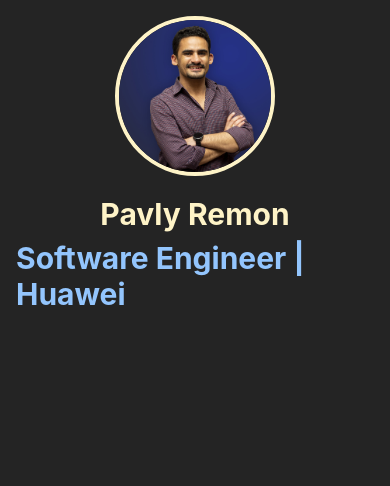
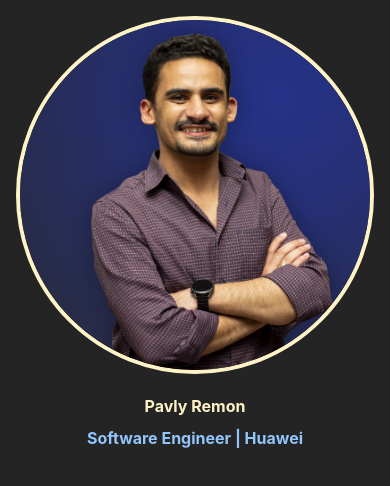
Before and after one commit to pavly-remon/pi-code-website, a Vue app: page / in a window 390 px wide. Shown: the top 486 px of the page. Built offline with nearby package versions, Linux system fonts and the light colour scheme.

Commit message:
HomeView.vue Responsive

```diff
--- a/src/views/HomeView.vue
+++ b/src/views/HomeView.vue
@@ -1,8 +1,9 @@
 <template>
   <div class="home-view">
-    <img class="rounded-full w-40 h-40 border-4 border-amber-100 mb-5" src="../assets/HW_img.jpg" alt="Profile Picture">
-    <p class="text-3xl font-bold mb-2 text-amber-100">{{ title }}</p>
-    <p class="text-3xl font-bold text-blue-300">{{ Position }}</p>
+    <img class="rounded-full xl:w-40 xl:h-40 xs:w-24 xs:h-24 border-4 border-amber-100 mb-5" src="../assets/HW_img.jpg"
+         alt="Profile Picture">
+    <p class="xl:text-4xl sm:text-2xl font-bold mb-2 text-amber-100">{{ title }}</p>
+    <p class="xl:text-4xl sm:text-2xl font-bold text-blue-300">{{ Position }}</p>
   </div>
 </template>
 <script>
--- a/tailwind.config.js
+++ b/tailwind.config.js
@@ -5,7 +5,14 @@ export default {
         "./src/**/*.{vue,js,ts,jsx,tsx}",
     ],
     theme: {
-    extend: {},
+        screens: {
+            'xs': '400px',
+            'sm': '640px',
+            'md': '768px',
+            'lg': '1024px',
+            'xl': '1280px',
+            '2xl': '1536px',
+        }
     },
     plugins: [],
 }
```
Lines whose indentation alone changed are shown as unchanged.
